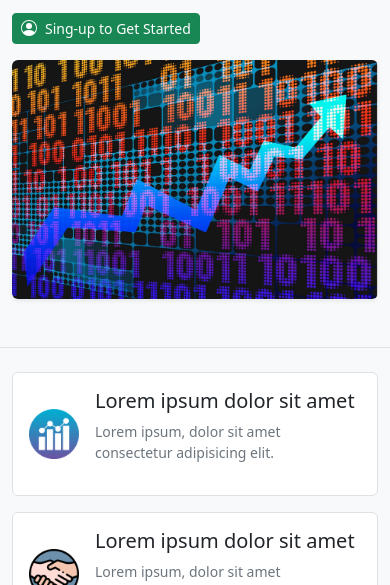
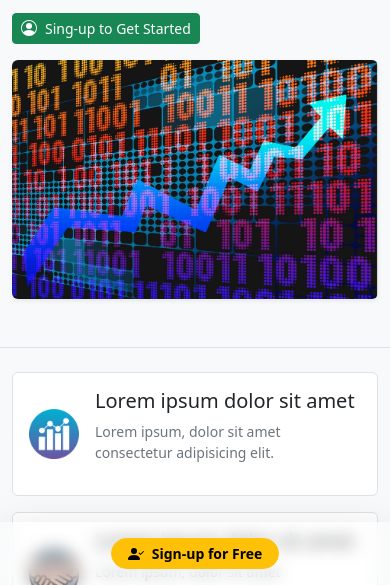
Before and after one commit to Caio-GBrayner/professional-website-project, a plain HTML site: page index.html in a window 390 px wide. Shown: the part 259-844 px from the top of the page. Drawn offline with nearby package versions, Linux system fonts and the light colour scheme.

Commit message:
Sticky footer

```diff
--- a/css/style.css
+++ b/css/style.css
@@ -17,3 +17,7 @@
 .brand-icon img {
     width: 45px;
 }
+.blur-filter{
+    backdrop-filter: blur(8px);
+    background-color: rgb(255 255 255 / 30%);
+}
--- a/index.html
+++ b/index.html
@@ -434,6 +434,19 @@
     </div>
 </div>
 
+<div class="mobile-padding pt-5 pb-4 d-md-none" style="background-color: black;"></div>
+
+
+<div class="d-md-none d-block d-flex p-3 fixed-bottom justify-content-center blur-filter shadow-lg">
+    <a href="#" class="rounded-pill btn btn-sm btn-warning small px-3 fw-bold d-inline-flex align-items-center">
+        <svg xmlns="http://www.w3.org/2000/svg" width="16" height="16" fill="currentColor" class="bi bi-person-check-fill me-2" viewBox="0 0 16 16">
+            <path fill-rule="evenodd" d="M15.854 5.146a.5.5 0 0 1 0 .708l-3 3a.5.5 0 0 1-.708 0l-1.5-1.5a.5.5 0 0 1 .708-.708L12.5 7.793l2.646-2.647a.5.5 0 0 1 .708 0z"/>
+            <path d="M1 14s-1 0-1-1 1-4 6-4 6 3 6 4-1 1-1 1H1zm5-6a3 3 0 1 0 0-6 3 3 0 0 0 0 6z"/>
+        </svg>
+        Sign-up for Free
+    </a>
+</div>
+
 <script src="https://cdn.jsdelivr.net/npm/bootstrap@5.3.3/dist/js/bootstrap.bundle.min.js"></script>
 </body>
 </html>
```
